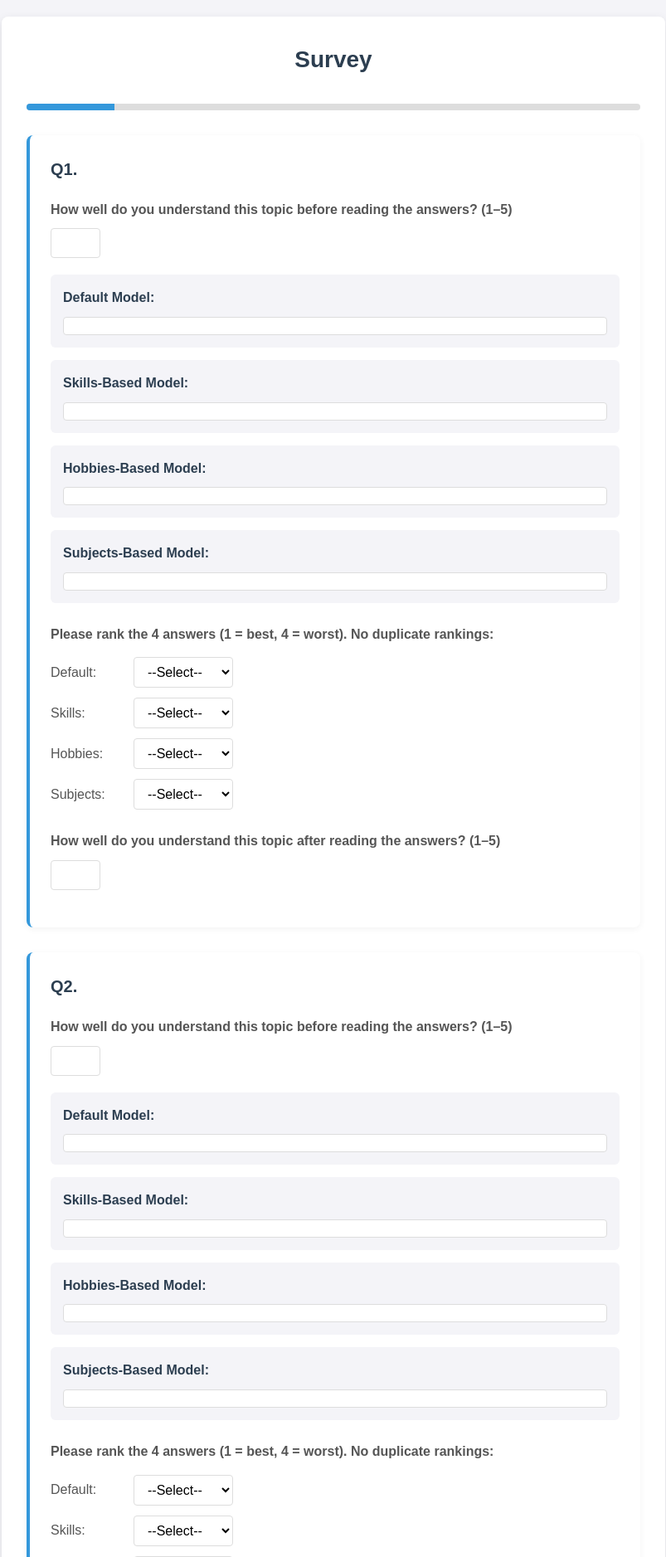
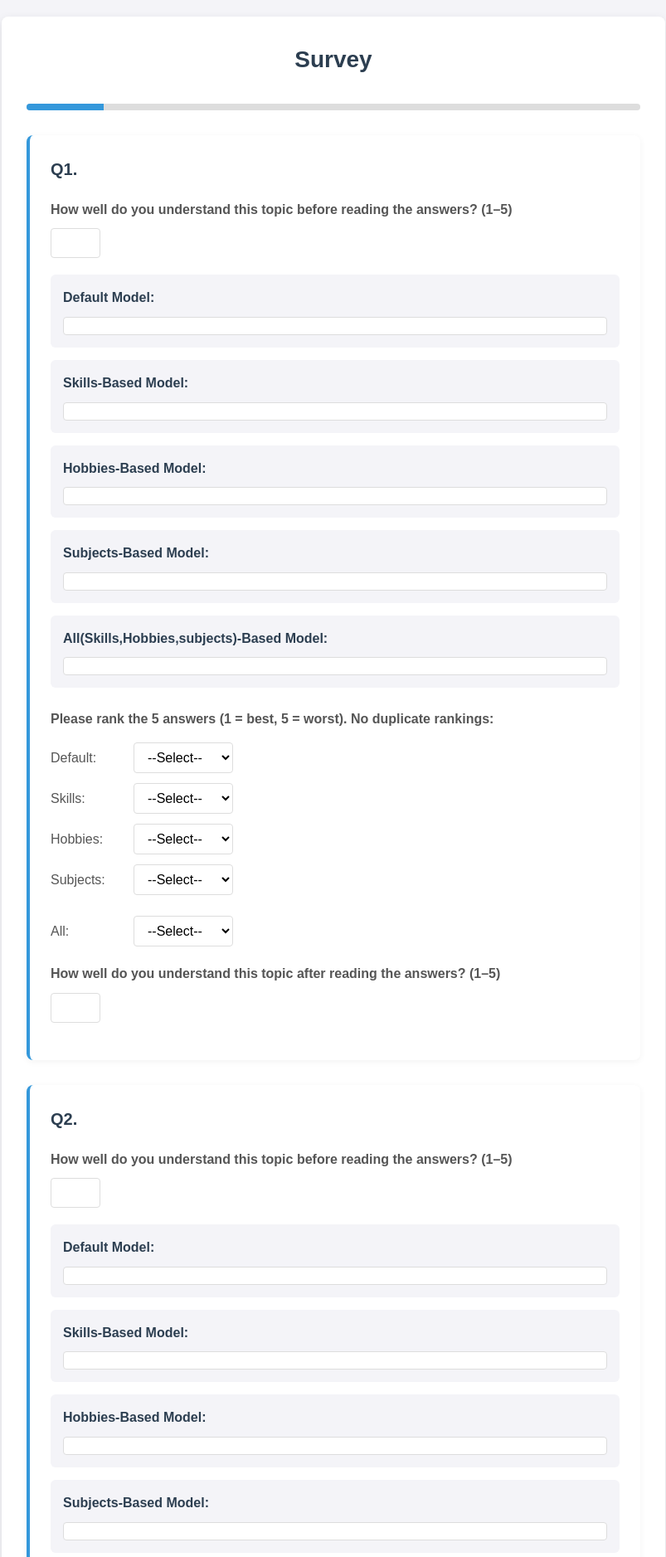
Before and after one commit to Vinay9015/Survey, a Flask app: template templates/survey.html in a window 1280 px wide. Shown: the top 1877 px of the page at 83% size, without its empty margins (238-1041 px from the left). Run offline with Flask 3, Linux system fonts and the light colour scheme; the template is opened without the code that fills it, so the values that code supplies are empty.

Commit message:
added changes for 7 th question and coding response

```diff
--- a/app.py
+++ b/app.py
@@ -37,17 +37,18 @@
     student_id = session['student_id']
 
     if request.method == 'POST':
-        for i in range(1, 7):
+        for i in range(1, 8):
             qid = request.form.get(f'question_id_{i}')
             pre = request.form.get(f'pre_score_{i}')
             post = request.form.get(f'post_score_{i}')
-            ranks = [request.form.get(f'rank_{j}_{i}') for j in range(1, 5)]
+            # adding 5th rank
+            ranks = [request.form.get(f'rank_{j}_{i}') for j in range(1, 6)]
 
             cursor.execute("""
                 INSERT INTO llm_feedback (student_id, question_id, initial_understanding,
                     llm_default_rank, llm_skills_rank, llm_hobbies_rank, llm_subjects_rank,
-                    final_understanding)
-                VALUES (%s, %s, %s, %s, %s, %s, %s, %s)
+                    llm_all_rank,final_understanding)
+                VALUES (%s, %s, %s, %s, %s, %s, %s, %s, %s)
             """, (student_id, qid, pre, *ranks, post))
 
         conn.commit()
@@ -70,25 +71,36 @@
     cursor.execute("SELECT * FROM llm_response_subjects WHERE student_id = %s", (student_id,))
     subjects = cursor.fetchone()
 
+    # Fetch data from the new llm_response_all table
+    cursor.execute("SELECT * FROM llm_response_all WHERE student_id = %s", (student_id,))
+    all_responses_data = cursor.fetchone()
+
+
+
     topic_fields = [
         'java_response',
         'sql_response',
         'data_mining_response',
         'IOT_response',
         'HCI_response',
-        'blockchains_response'
+        'blockchains_response',
+        'coding_response',
     ]
 
     all_responses = []
     for i, q in enumerate(questions):
         qid = q['question_id']
+        # Add a safety check for the index
+        topic_field = topic_fields[i] if i < len(topic_fields) else None
         response = {
             'question': q['question'] if 'question' in q else q.get('qusetion', ''),
             'question_id': qid,
             'default': default_responses.get(qid, ''),
             'skills': markdown.markdown(skills[topic_fields[i]]) if skills else '',
             'hobbies': markdown.markdown(hobbies[topic_fields[i]]) if hobbies else '',
-            'subjects': markdown.markdown(subjects[topic_fields[i]]) if subjects else ''
+            'subjects': markdown.markdown(subjects[topic_fields[i]]) if subjects else '',
+            # Added the response from the new table
+            'all': markdown.markdown(all_responses_data[topic_fields[i]]) if all_responses_data else ''
         }
         all_responses.append(response)
 
--- a/templates/survey.html
+++ b/templates/survey.html
@@ -185,7 +185,7 @@
     </div>
 
     <form method="POST" id="survey-form">
-      {% for i in range(6) %}
+      {% for i in range(7) %}
         <div class="question-card" id="question-{{i+1}}">
           <h3>Q{{ i+1 }}. {{ responses[i].question }}</h3>
 
@@ -216,8 +216,14 @@
             <div class="response-content">{{ responses[i].subjects | safe }}</div>
           </div>
 
+          <!-- Added the new response type -->
+          <div class="response-section">
+            <p><strong>All(Skills,Hobbies,subjects)-Based Model:</strong></p>
+            <div class="response-content">{{ responses[i].all | safe }}</div>
+          </div>
+
           <div class="ranking-section">
-            <p>Please rank the 4 answers (1 = best, 4 = worst). No duplicate rankings:</p>
+            <p>Please rank the 5 answers (1 = best, 5 = worst). No duplicate rankings:</p>
 
             <div class="ranking-item">
               <label>Default:</label>
@@ -227,6 +233,7 @@
                 <option value="2">2</option>
                 <option value="3">3</option>
                 <option value="4">4</option>
+                <option value="5">5</option>
               </select>
             </div>
 
@@ -238,6 +245,7 @@
                 <option value="2">2</option>
                 <option value="3">3</option>
                 <option value="4">4</option>
+                <option value="5">5</option>
               </select>
             </div>
 
@@ -249,6 +257,7 @@
                 <option value="2">2</option>
                 <option value="3">3</option>
                 <option value="4">4</option>
+                <option value="5">5</option>
               </select>
             </div>
 
@@ -260,8 +269,20 @@
                 <option value="2">2</option>
                 <option value="3">3</option>
                 <option value="4">4</option>
+                <option value="5">5</option>
               </select>
             </div>
+          </div>
+          <div class="ranking-item">
+            <label>All:</label>
+            <select name="rank_5_{{i+1}}" class="rank-group-{{i+1}}" required>
+              <option value="">--Select--</option>
+              <option value="1">1</option>
+              <option value="2">2</option>
+              <option value="3">3</option>
+              <option value="4">4</option>
+              <option value="5">5</option>
+            </select>
           </div>
 
           <div class="rating-section">
@@ -280,7 +301,7 @@
 
   <script>
     document.querySelector("#survey-form").addEventListener("submit", function(event) {
-      for (let i = 1; i <= 6; i++) {
+      for (let i = 1; i <= 7; i++) {
         const selects = document.querySelectorAll(`.rank-group-${i}`);
         const values = Array.from(selects).map(s => s.value);
 
```
